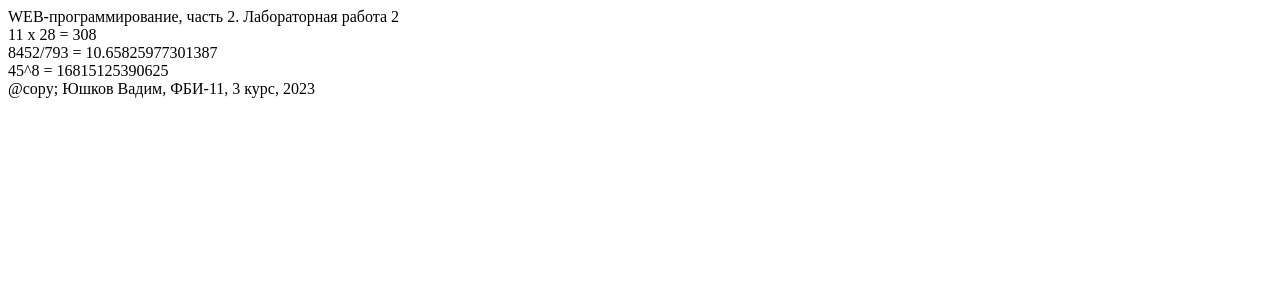
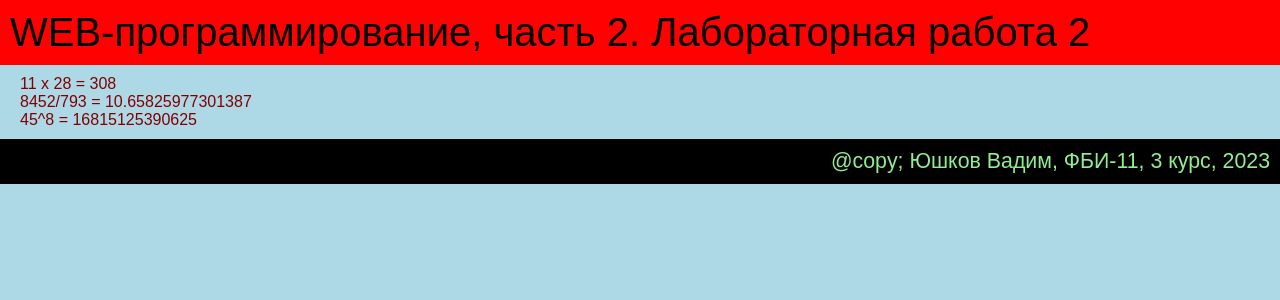
Before and after one commit to reaper666105/web_programming_back, a Flask app: page /lab2/example in a window 1280 px wide. Shown: the top 300 px of the page. Run offline with Flask 3, Linux system fonts and the light colour scheme.

Commit message:
подключение стилей

```diff
--- /dev/null
+++ b/static/main.css
@@ -0,0 +1,65 @@
+body {
+    background-color: lightblue;
+    color: maroon;
+    font-family: Arial;
+    margin: 0px;
+}
+
+header {
+    background: linear-gradient(to right top, black, green, yellow, rgb(2, 73, 2));
+    color: lightgreen;
+    padding: 10px;
+    font-size: 16pt;
+
+}
+
+header:hover {
+    transition: 300ms 1s;
+    background: rgb(255, 1, 1);
+    color: rgb(0, 0, 0);
+    font-size: 30pt;
+}
+
+main {
+    margin: 10px 20px;
+}
+
+footer {
+    background-color: black;
+    color: lightgreen;
+    padding: 10px;
+    font-size: 16pt;
+    text-align: right;
+}
+
+footer:hover {
+    transition: 300ms 1s;
+    background-color: rgb(255, 1, 1);
+    color: rgb(0, 0, 0);
+    font-size: 30pt;
+}
+a {
+    color: green;
+    text-decoration: none;
+    target="_blank";
+    text-shadow: 5px 5px 1px gray;
+    transition: 4s 0s;
+}
+
+a:visited {
+    color:aquamarine;
+    font-family: 'Arial';
+}
+
+a:hover {
+    color: red;
+    text-decoration: underline;
+    background-color: blueviolet;
+    font-weight: bold;
+    transition: 0.3s 110ms;
+}
+
+a:active {
+    color: pink;
+    background-color: green;
+}
--- a/templates/example.html
+++ b/templates/example.html
@@ -4,6 +4,7 @@
     <meta charset="UTF-8">
     <meta name="viewport" content="width=device-width, initial-scale=1.0">
     <title>Юшков Вадим. Лабораторная работа 2</title>
+    <link rel="stylesheet" href="{{ url_for('static', filename='main.css') }}">
 </head>
 <body>
     <header>
```
